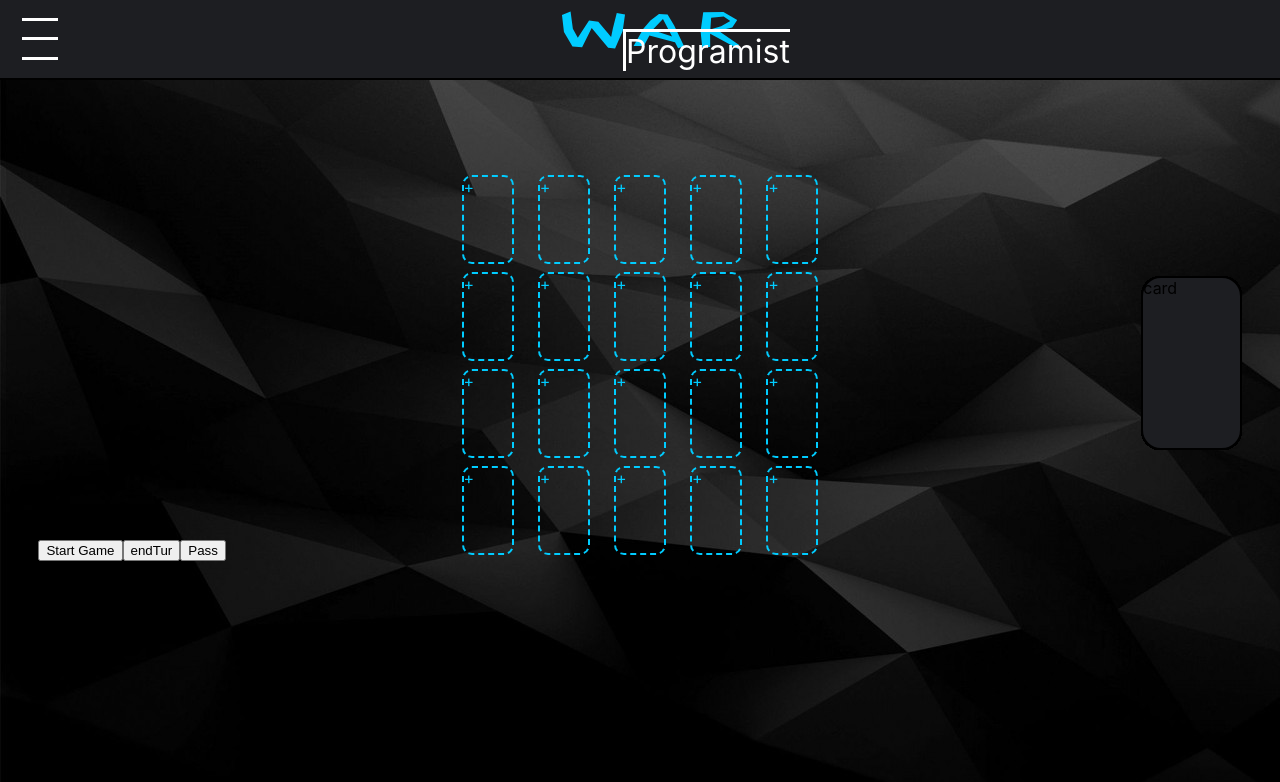
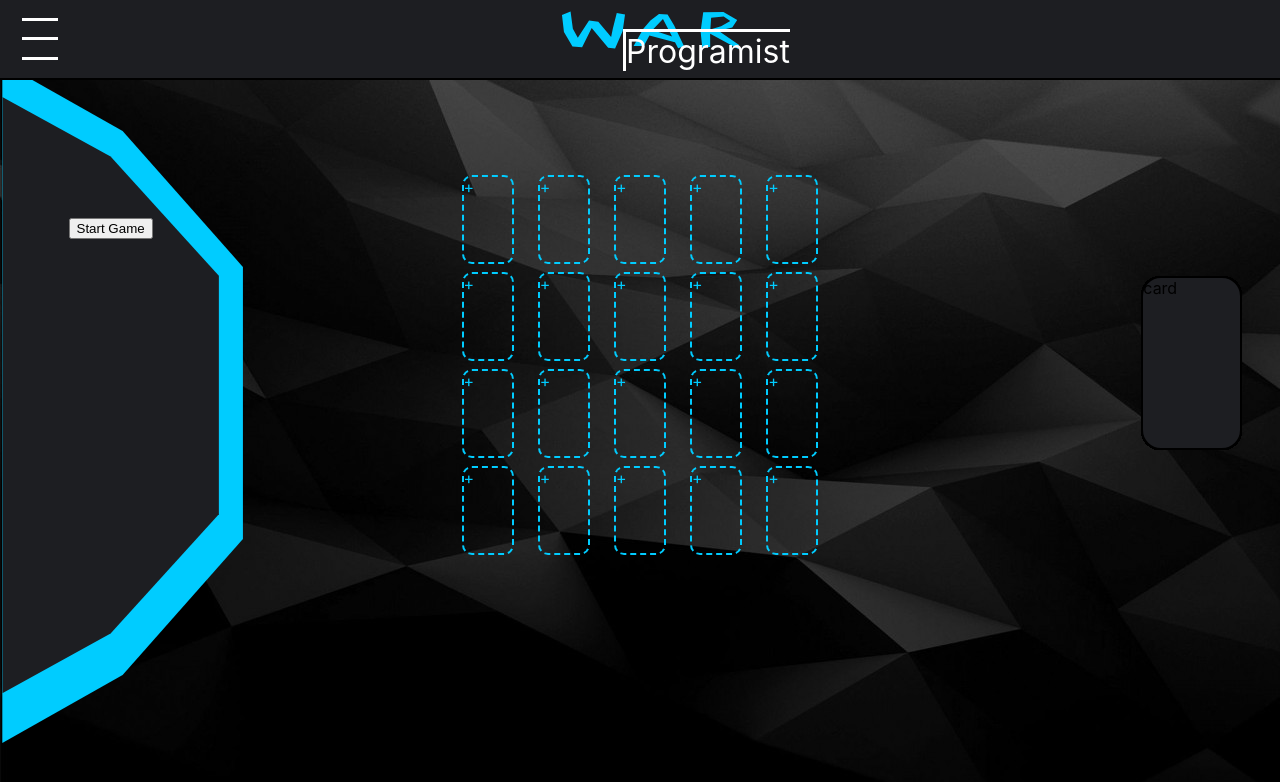
Before and after one commit to mickuki112/Programist-War, a React (Create React App) app: page /game in a window 1280 px wide. Shown: the top 782 px of the page. Built offline with nearby package versions, Linux system fonts and the light colour scheme.

Commit message:
add leftPanel and mechanic newGame

```diff
--- /dev/null
+++ b/src/components/Game/Panels/LeftPanel/LeftPanel.js
@@ -0,0 +1,14 @@
+import React from 'react';
+import sytles from './LeftProps.module.css';
+
+const LeftPanel=(props)=>(
+    <div className={sytles.LeftPanelBack}>
+        <div className={sytles.LeftPanel}>
+            <div className={sytles.Button}>
+                {props.children}
+            </div>
+        </div>
+    </div>
+)
+
+export default LeftPanel;
--- /dev/null
+++ b/src/components/Game/Panels/LeftPanel/LeftProps.module.css
@@ -0,0 +1,22 @@
+.LeftPanelBack{
+    background-color: #00CCFF;
+    position: relative;
+    width: 20%;
+    height: 100%;
+    top:-70%;
+    right: 3%;
+    text-align: center;
+    clip-path: polygon(50% 10%, 100% 30%, 100% 70%, 50% 90%, 0 100%, 0 0);
+}
+.LeftPanel{
+    background-color: #1d1e22;
+    position: relative;
+    top:5%;
+    width: 90%;
+    height: 70%;
+    padding-top: 50%;
+    clip-path: polygon(50% 10%, 100% 30%, 100% 70%, 50% 90%, 0 100%, 0 0);
+}
+.Button{
+    position: static;
+}
--- a/src/container/Game/Game.js
+++ b/src/container/Game/Game.js
@@ -5,24 +5,28 @@ import math from 'mathjs';
 import Table from '../../components/Game/Table/Table';
 import * as cardAttributes from '../../components/Game/Cards/cardAttributes';
 import { connect } from 'react-redux';
-
+import LeftPanel from '../../components/Game/Panels/LeftPanel/LeftPanel';
 
 class Builder extends Component{
     state={
-        aray:[false,false,false,false,false,false,false,false,false,false,false,false,false,false,false,false,false,false,false,false]
+        aray:[false,false,false,false,false,false,false,false,false,false,false,false,false,false,false,false,false,false,false,false],
+        valueButton:"Start Game",
     }//^^ta dablica nie potrzebna !!!
     game={
         hoverCard:false,
         fieldPlayed:false,
     }
     action=()=>{
+        this.setState({valueButton:"Pass"});
         this.props.giveAwayTheCards();
     }
     playTheCard=(id)=>{
+        this.setState({valueButton:"End Turn"});
         this.game.fieldPlayed=id;
         this.props.playTheCard(this.game.hoverCard,this.game.fieldPlayed);
     }
     endTur=()=>{
+        this.setState({valueButton:"Pass"});
         this.props.endTurn();
     }
     hoverCard=(id)=>{
@@ -32,6 +36,10 @@ class Builder extends Component{
         return(5);
     else
         return(10);}
+    pass=()=>{
+        this.setState({valueButton:"New Game"});
+        this.props.pass()
+    }
     render(){
         const card=this.props.allCards.cards.map((counter,i)=>{
             const lenght=this.props.allCards.cards.length;
@@ -57,16 +65,20 @@ class Builder extends Component{
             }
             return <Cards clicked={()=>{this.hoverCard(i)}} key={i} stylesCard={styleCard} valCards={counter.value}>{counter.pictures}</Cards>
         })
-
-
+        const functionButton=()=>{
+            if(this.state.valueButton=='Start Game'){return this.action()}else
+            if(this.state.valueButton=='Pass'){return this.pass()}else
+            if(this.state.valueButton=='End Turn'){return this.endTur()}else
+            if(this.state.valueButton=='New Game'){return this.props.newGame()}
+        }
         return(
             <div className={styles.GameDiv}>
                 {cardOpponent}
             <Table clicked={this.playTheCard} field={this.state.aray}/>
                 {card}
-                <button onClick={this.action}>Start Game</button>
-                <button onClick={this.endTur}>endTur</button>
-                <button onClick={this.props.pass}>Pass</button>
+                <LeftPanel>
+                    <button onClick={functionButton}>{this.state.valueButton}</button>
+                </LeftPanel>
             </div>
         );
     }
@@ -85,6 +97,7 @@ const mapDispatchToProps = dispatch => {
         giveAwayTheCards: () =>dispatch({type: 'GIVEAWAYTHECARS'}),
         endTurn: () =>dispatch({type: 'ENDTURN'}),
         pass: () =>dispatch({type: 'PASS'}),
+        newGame: () =>dispatch({type: 'NEWGAME'}),
     }
 };
 
--- a/src/store/reducers/table.js
+++ b/src/store/reducers/table.js
@@ -143,7 +143,6 @@ const reducer = ( state = initialState, action) => {
         newAllCards2=delteCard(newAllCards2)
         return {...state,
             allCards:{
-                ...state,
                 cardOpponent:newAllCards1,
                 cards:newAllCards2,
         }}
@@ -169,6 +168,20 @@ const reducer = ( state = initialState, action) => {
             }
         }
     }
+    const distributionCard=()=>{
+        const newState={...state.allCards};
+        newState.cards.map((card)=>{
+            card.position=50;
+            card.value={...cardAttributes.PIXEL};//do zmiany
+            card.pictures=cardPictures.PIXEL
+        });
+        newState.cardOpponent.map((card)=>{
+            card.position=50;
+            card.value={...cardAttributes.PIXEL};//do zmiany
+            card.pictures=cardPictures.PIXEL
+        });
+        return{allCards:{...newState}};
+    }
     switch ( action.type ) {
         case 'PLAY_THE_CARD':
             const newResults=state.results;
@@ -179,37 +192,33 @@ const reducer = ( state = initialState, action) => {
                     results:newResults,
                     allCards:{...newAllCards},
                 }
-        case 'PASS':/*do usuniecia
-            const newPass=state.pass;
-                newPass[0]=true;
-                return{...state,
-                    pass:newPass,
-                }*/
+        case 'PASS':
             if(state.pass[1]){
                 endGame({...state.allCards});
             }else{
-                let newAllCards1=state.allCards//mozliwe do poprawy !!!
+                let newAllCards1={...state}//mozliwe do poprawy !!!
                 for(;!state.pass[1];){
-                    newAllCards1={...endTurn(newAllCards1.allCards.cardOpponent,newAllCards1.allCards.cards)}
+                    newAllCards1={...endTurn(
+                        newAllCards1.allCards.cardOpponent,
+                        newAllCards1.allCards.cards)}
                 }
-                endGame(newAllCards1);
-                return {...newAllCards1}
+                endGame({...newAllCards1});
+                return {
+                    ...state,
+                    ...newAllCards1}
 
             }
+        case 'NEWGAME':
+            //let newResults1=state.results
+            //newResults1.map((value,i)=>{return newResults1[i]=false})
+            const newResults1=state.results.map((value,i)=>{return value=false})
+            return{...state,
+                results:newResults1,
+                ...distributionCard(),
+                pass:[false,false],};
         case 'GIVEAWAYTHECARS':
-            const newState={...state.allCards};
-            newState.cards.map((card)=>{
-                card.position=50;
-                card.value={...cardAttributes.PIXEL};//do zmiany
-                card.pictures=cardPictures.PIXEL
-            });
-            newState.cardOpponent.map((card)=>{
-                card.position=50;
-                card.value={...cardAttributes.PIXEL};//do zmiany
-                card.pictures=cardPictures.PIXEL
-            });
             return{...state,
-                allCards:{...newState}};
+                ...distributionCard()};
         case 'ENDTURN':
                 let newAllCards1=state.allCards.cardOpponent//mozliwe do poprawy !!!
                 let newAllCards2=state.allCards.cards
```
